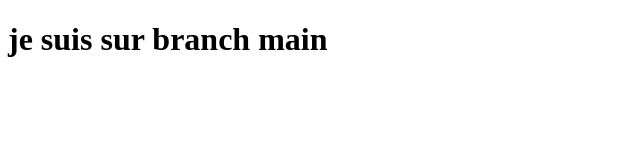
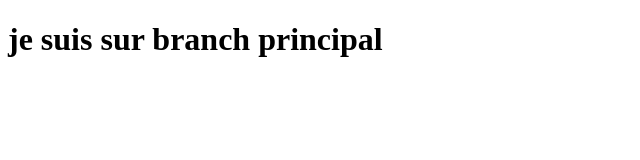
Before and after one commit to Avrilchai/firstrepo, a plain HTML site: page index.html in a window 1280 px wide. Shown: the whole page, without its empty margins (0-640 px from the left). Drawn offline with Linux system fonts and the light colour scheme.

Commit message:
update main

```diff
--- a/index.html
+++ b/index.html
@@ -7,6 +7,6 @@
     <title>index</title>
 </head>
 <body>
-    <h1>je suis sur branch main</h1>
+    <h1>je suis sur branch principal</h1>
 </body>
 </html>
```
